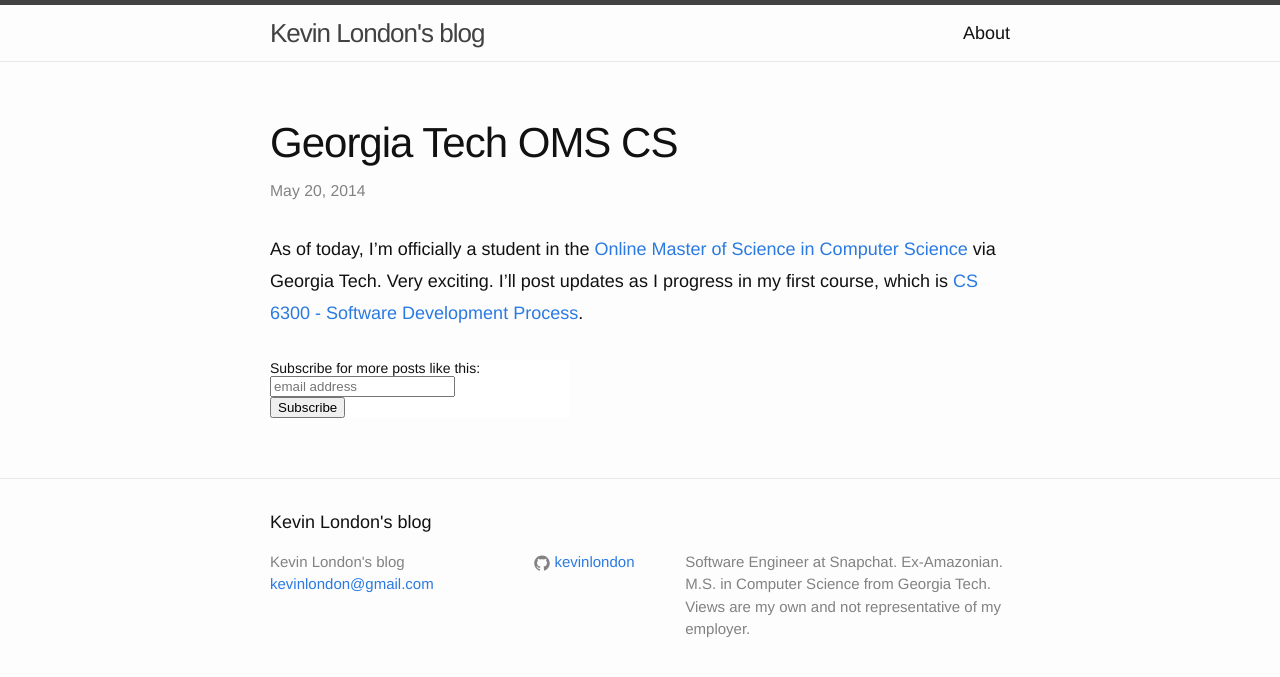
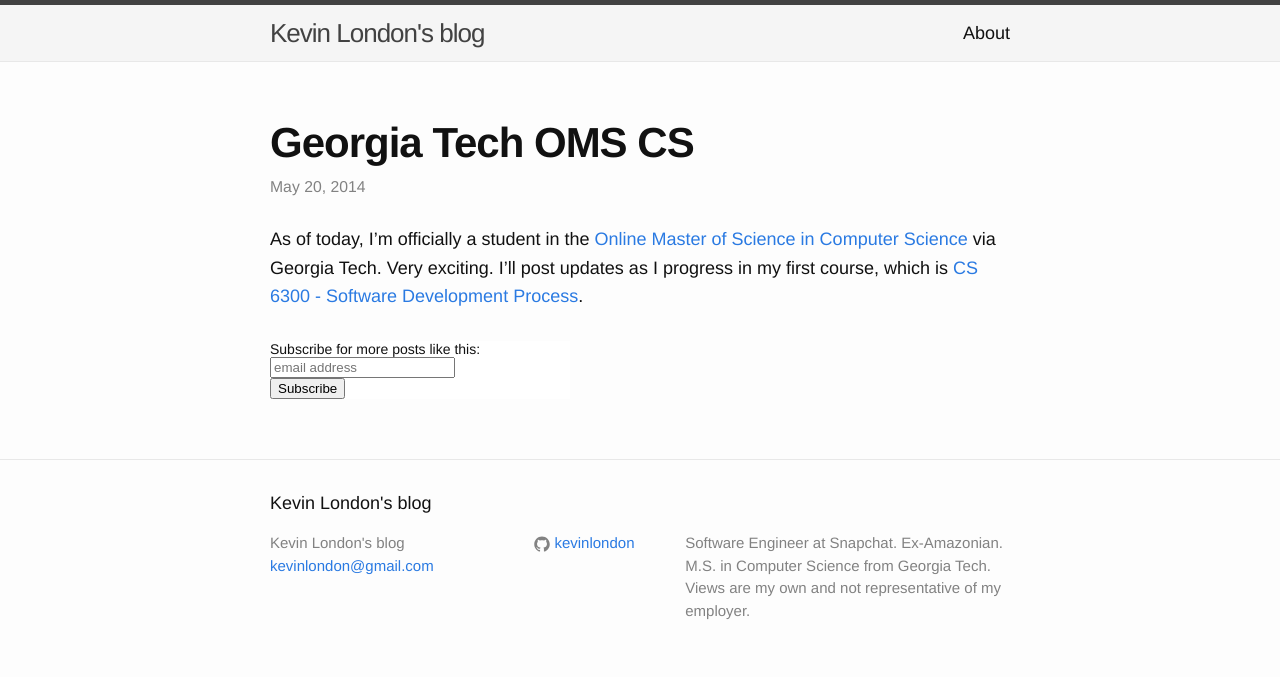
Before and after one commit to kevinlondon/kevinlondon.github.io, a Jekyll site: the page built from _posts/2014-05-20-georgia-tech-oms-cs.markdown, in a window 1280 px wide. Shown: the top 677 px of the page. Built offline with Jekyll 4.4.1, drawn with Linux system fonts in a browser that asks for light colours; comment, search, counter and statistics services are not loaded.

Commit message:
style: Adjust line spacing and add subtle design improvements

```diff
--- a/_sass/_layout.scss
+++ b/_sass/_layout.scss
@@ -5,6 +5,7 @@
     border-top: 5px solid $grey-color-dark;
     border-bottom: 1px solid $grey-color-light;
     min-height: 56px;
+    background-color: #f5f5f5;
 
     // Positioning context for the mobile navigation icon
     position: relative;
@@ -198,11 +199,17 @@
 .post-meta {
     font-size: $small-font-size;
     color: $grey-color;
+    line-height: 1;
 }
 
 .post-link {
     display: block;
     font-size: 24px;
+
+    &:hover {
+        text-decoration: none;
+        color: $brand-color;
+    }
 }
 
 
@@ -216,6 +223,7 @@
 
 .post-title {
     font-size: 42px;
+    font-weight: 600;
     letter-spacing: -1px;
     line-height: 1;
 
@@ -230,7 +238,7 @@
 
 .post-content {
     margin-bottom: $spacing-unit;
-    line-height: 1.8;
+    line-height: 1.6;
 
     h2 {
         font-size: 32px;
```
